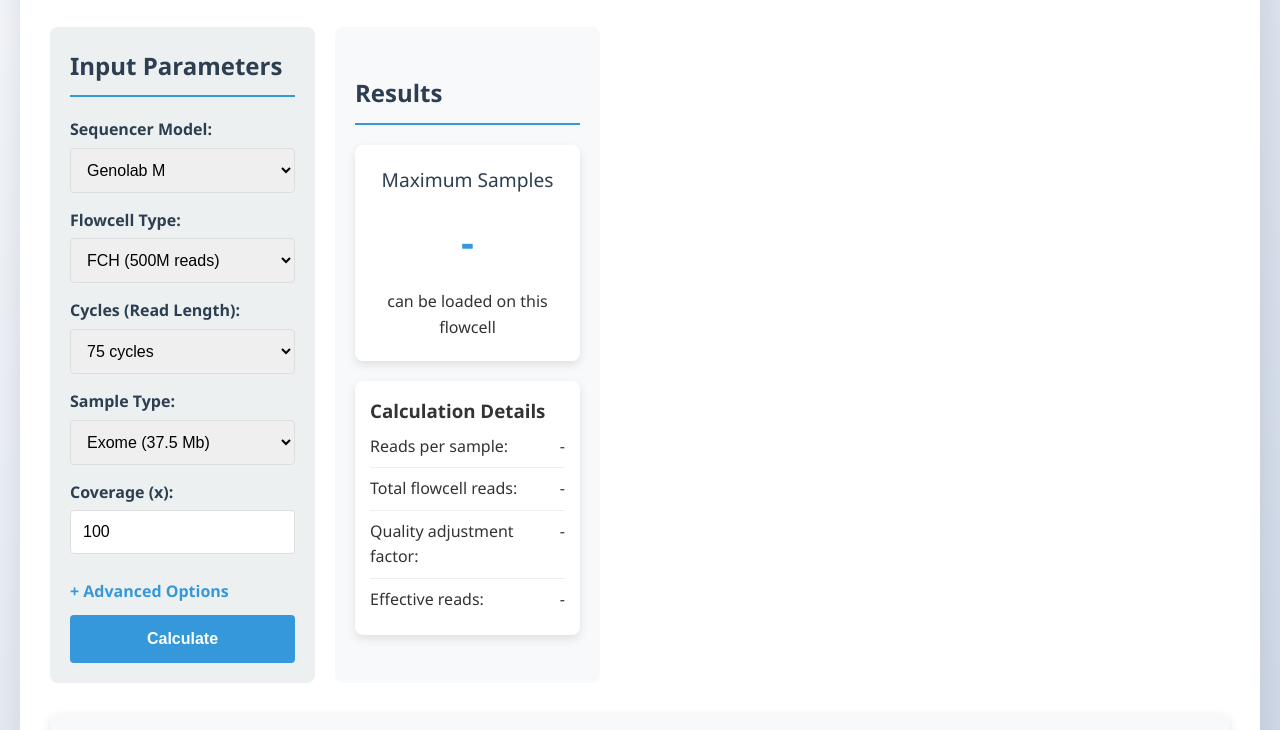
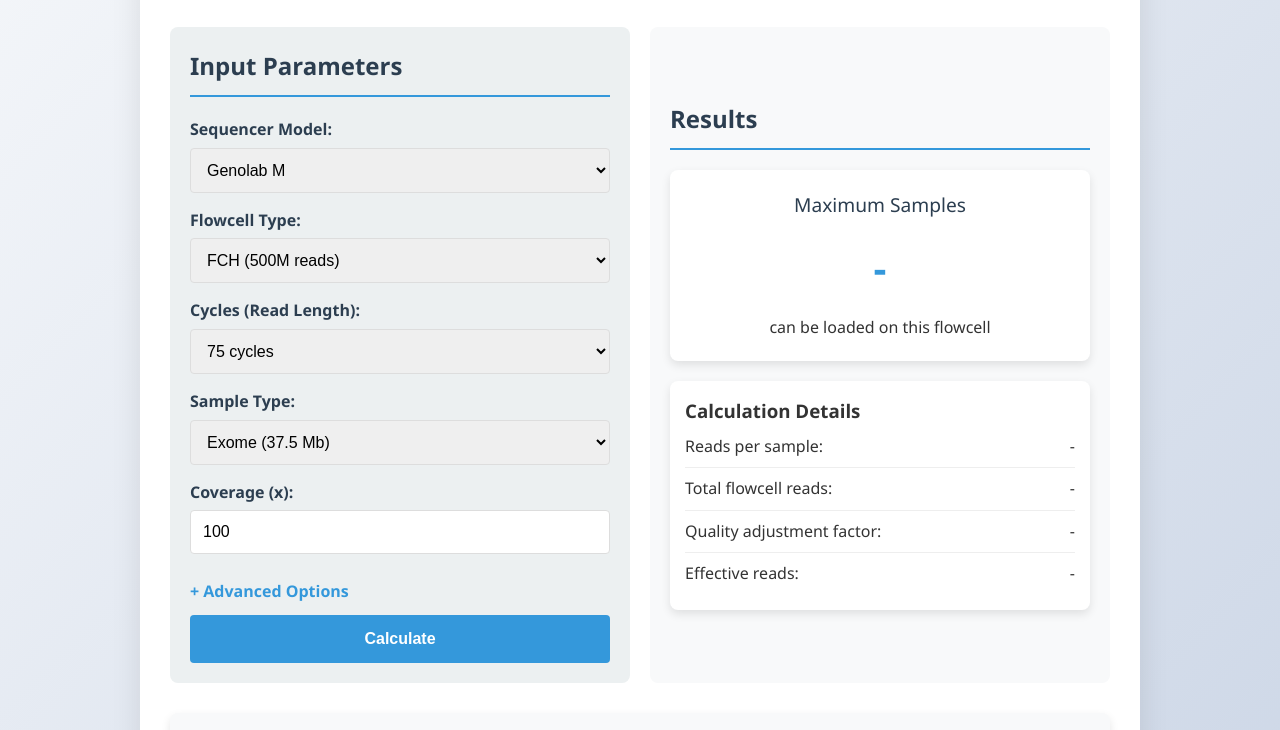
Before and after one commit to Kairen-byte/Genomics-Public, a plain HTML site: page index.html in a window 1280 px wide. Shown: the part 155-885 px from the top of the page. Drawn offline with Linux system fonts and the light colour scheme.

Commit message:
index.html

```diff
--- a/index.html
+++ b/index.html
@@ -30,7 +30,7 @@
         }
 
         .container {
-            max-width: 1400px;
+            max-width: 1000px;
             margin: 0 auto;
             background: white;
             border-radius: 10px;
@@ -54,30 +54,12 @@
             font-size: 1rem;
             opacity: 0.8;
         }
-
-        .main-content {
-            display: grid;
-            grid-template-columns: 1fr 1fr;
-            gap: 20px;
-        }
-
         .calculator {
             display: grid;
             grid-template-columns: 1fr 1fr;
             gap: 20px;
             padding: 30px;
         }
-
-        @media (max-width: 1200px) {
-            .main-content {
-                grid-template-columns: 1fr;
-            }
-
-            .info-panel {
-                order: -1;
-            }
-        }
-
         @media (max-width: 768px) {
             .calculator {
                 grid-template-columns: 1fr;
@@ -299,8 +281,6 @@
             <h1>Genomics Calculator</h1>
             <p class="subtitle">Calculate optimal sample loading for your sequencing experiments</p>
         </header>
-
-        <div class="main-content">
             <div class="calculator">
                 <div class="form-section">
                     <h2>Input Parameters</h2>
@@ -341,7 +321,6 @@
                         <label for="flowcell">Flowcell Type:</label>
                         <select id="flowcell">
                             <option value="">-- Select Flowcell --</option>
-                            <!-- Options will be populated by JavaScript -->
                         </select>
                         <div class="error-message" id="flowcellError" style="display: none;">Unable to load flowcell data</div>
                     </div>
@@ -350,7 +329,6 @@
                         <label for="cycles">Cycles (Read Length):</label>
                         <select id="cycles">
                             <option value="">-- Select Cycles --</option>
-                            <!-- Options will be populated by JavaScript -->
                         </select>
                         <div class="error-message" id="cyclesError" style="display: none;">Unable to load cycles data</div>
                     </div>
@@ -431,7 +409,6 @@
                     </div>
                 </div>
             </div>
-        </div>
         <div class="info-panel">
                 <h2>Genomics Methods Reference</h2>
                 <table class="info-table">
```
